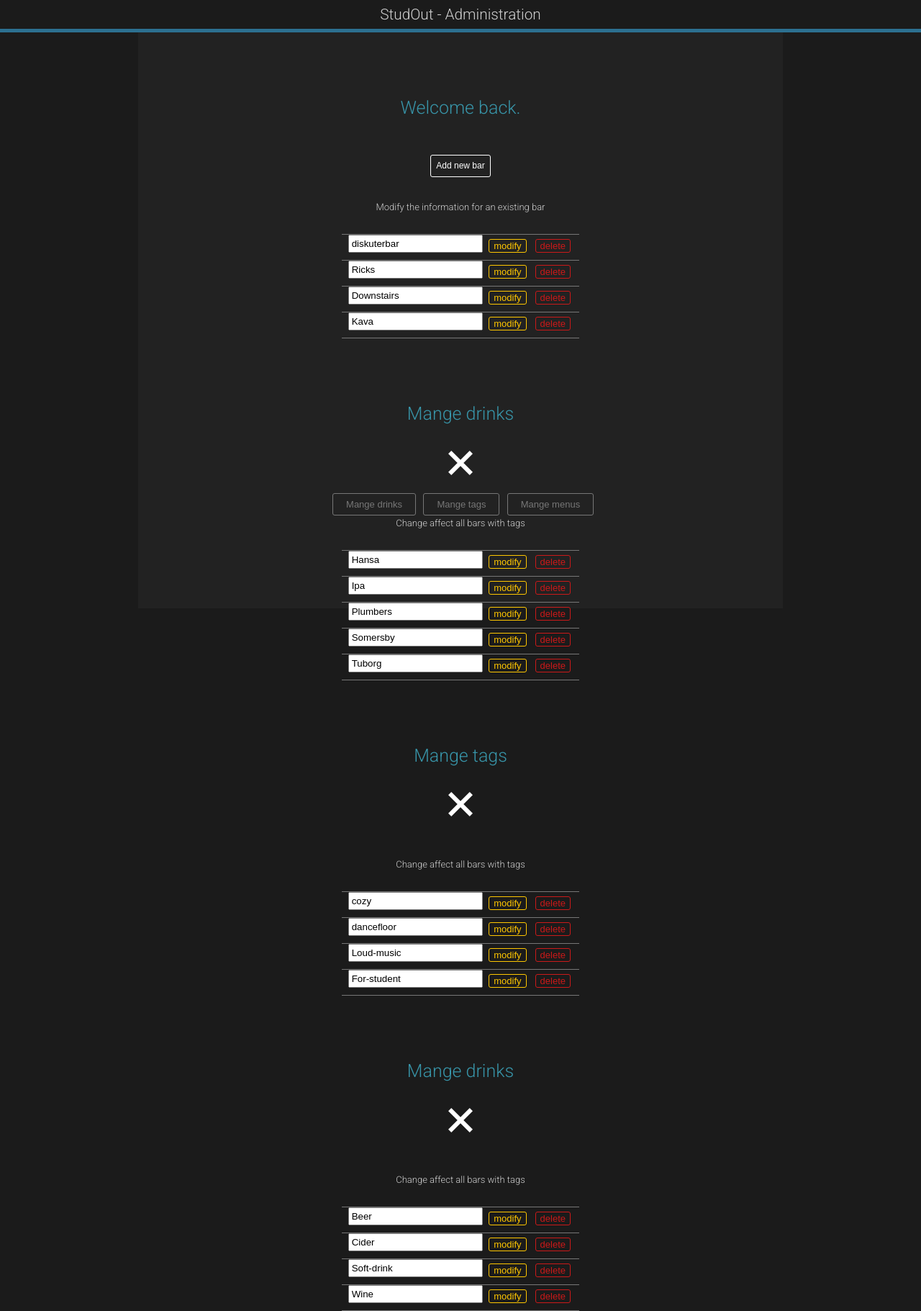
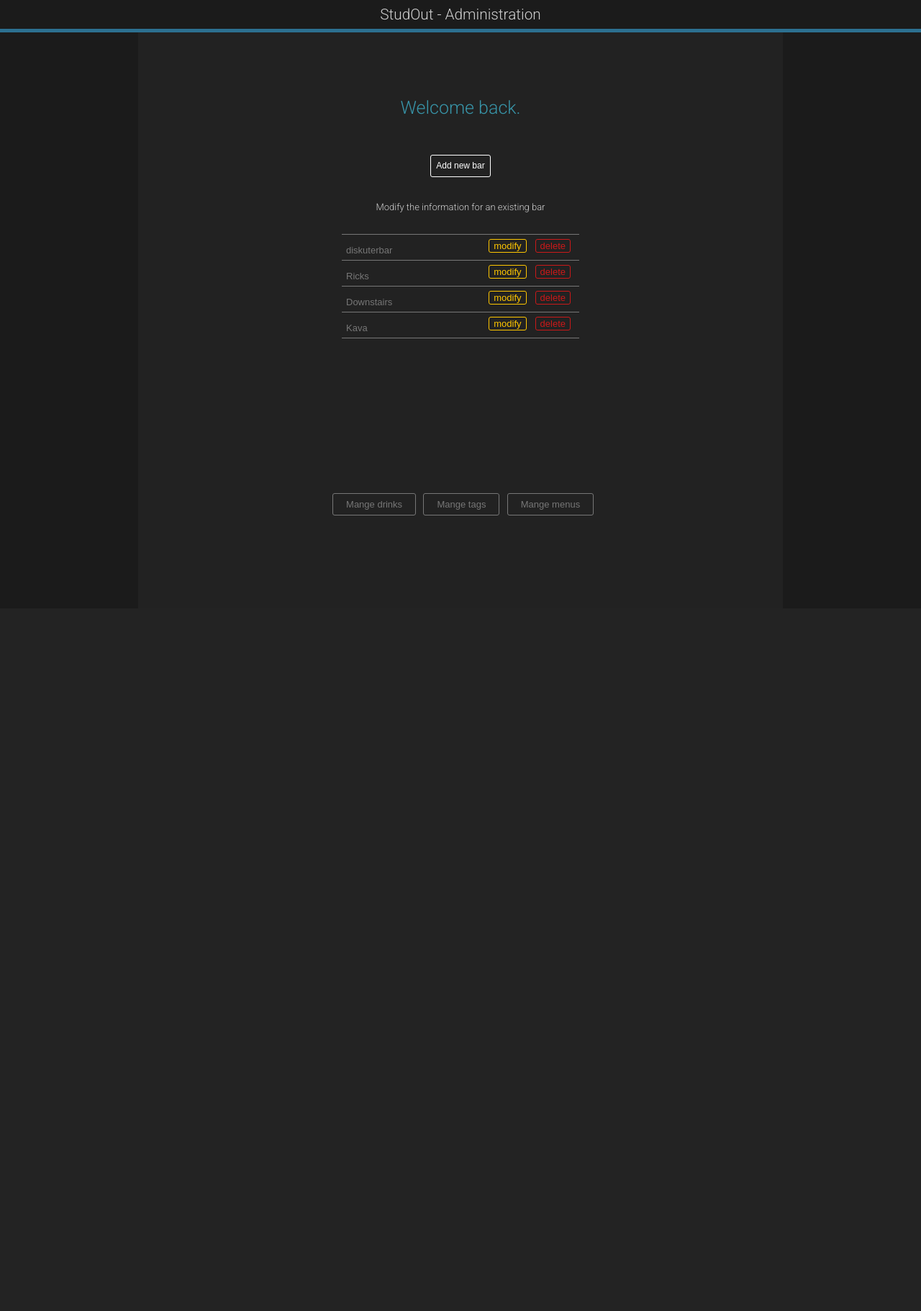
Before and after one commit to AryanGharshi/Studvest-collab, a PHP site: page /html/inputForm_welcome.php in a window 1280 px wide. Shown: the whole page at 72% size. After the commit the page ends 716 px from the top, so only its background shows below. Run offline with PHP 8.4, Linux system fonts and the light colour scheme.

Commit message:
updating css for welcome_side

```diff
--- a/getDrunk/css/inputForm.css
+++ b/getDrunk/css/inputForm.css
@@ -68,48 +68,67 @@ body{
   color:#CB1919;
 }
 
-.main .item p{
-  float: left;
-  width:auto;
-  padding-bottom: 0;
-  margin-top:11px;
-  color: #777777;
-  border-bottom: none;
-  padding-left: 6px;
+.main .item input{
+margin: 0 auto;
+font-size: 13px;
+margin-bottom: 0;
+float: left;
+width: auto;
+padding-bottom: 0;
+margin-top: 11px;
+color: #777777;
+border-bottom: none;
+padding-left: 6px;
+background: none;
+border: none;
+text-decoration: none;
 }
 
 /************* pop_up ***********/
-.pop_up{
+.popup{
+  margin: 0 auto;
+  width:448px;
+  height: auto;
+  border: 1px solid #222222;
   display:none;
-  width:448px;
+}
+
+.popup .content{
+  margin: 0 auto;
+  margin-top: 260px;
+  width:440px;
   height:auto;
   border: 1px solid #888888;
   border-radius: 5px;
-  position: absolute;
-  left:33vw;
-  top:300px;
   padding-top: 40px;
   padding-bottom: 40px;
+}
 
-}
-.pop_up h1{
+.popup h1{
+  background: #222222;
+  float:left;
   padding:0;
   margin-left:59px;
   margin-bottom: 5px;
   text-align: left;
 }
-.pop_up p{
+.popup .content p{
+  text-align: left;
+}
+.popup .change input{
+  clear: both;
   margin-top: 0;
   color:#777777;
   text-align: left;
 }
 
-.pop_up img{
-  float:right;
-  width: 15px;
+.popup img{
+  float: right;
+  width: 20px;
   height: auto;
   position: absolute;
-  right: 59px;
+  margin-left: 46px;
+  padding: 0;
 }
 
 
@@ -280,7 +299,9 @@ input,text,textarea{
 #vol,#price{
   width: 100px;
 }
-
+#description{
+  height: 150px;
+}
 
 
 #existingDrinks input{
```
